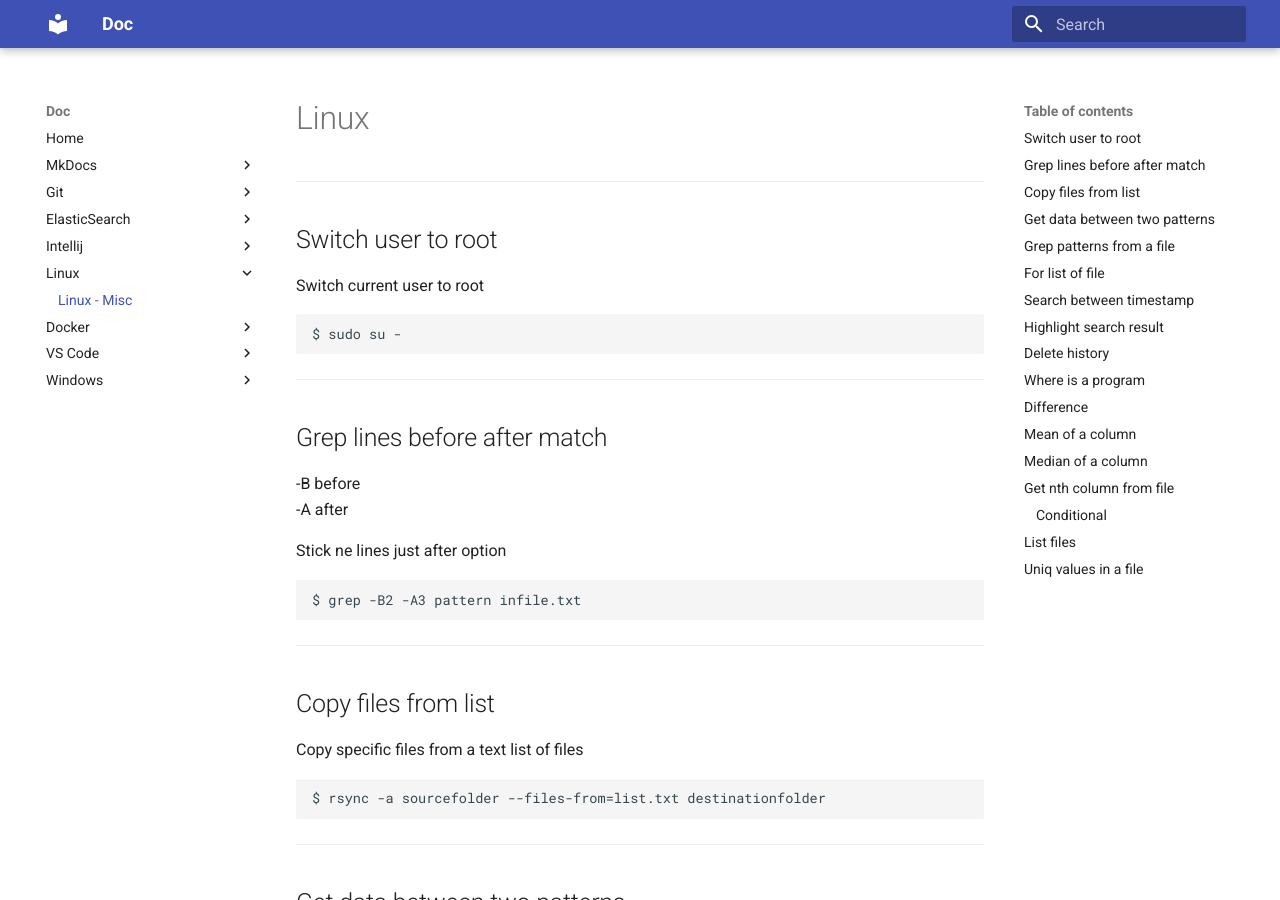
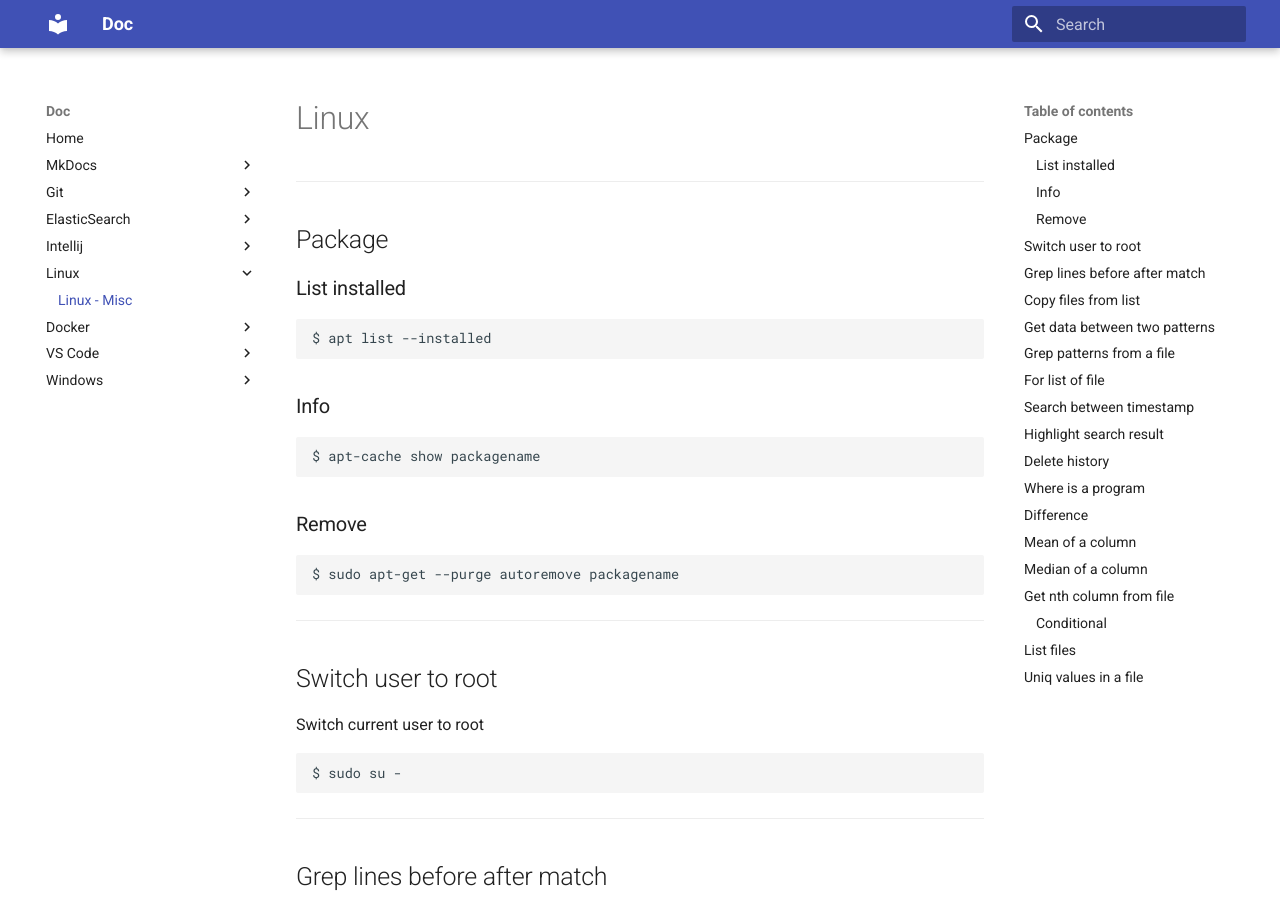
Before and after one commit to oldu73/doc, an MkDocs documentation site: the page built from docs/linux/linux.md, in a window 1280 px wide and 900 px high. Built offline with MkDocs 1.6.1 and Material for MkDocs 9.7.7, drawn with Linux system fonts in a browser that asks for light colours.

Commit message:
linux - package

````diff
--- a/docs/linux/linux.md
+++ b/docs/linux/linux.md
@@ -1,4 +1,23 @@
 # Linux
+
+***
+
+## Package
+
+### List installed
+```
+$ apt list --installed
+```
+
+### Info
+```
+$ apt-cache show packagename
+```
+
+### Remove
+```
+$ sudo apt-get --purge autoremove packagename
+```
 
 ***
 
````
